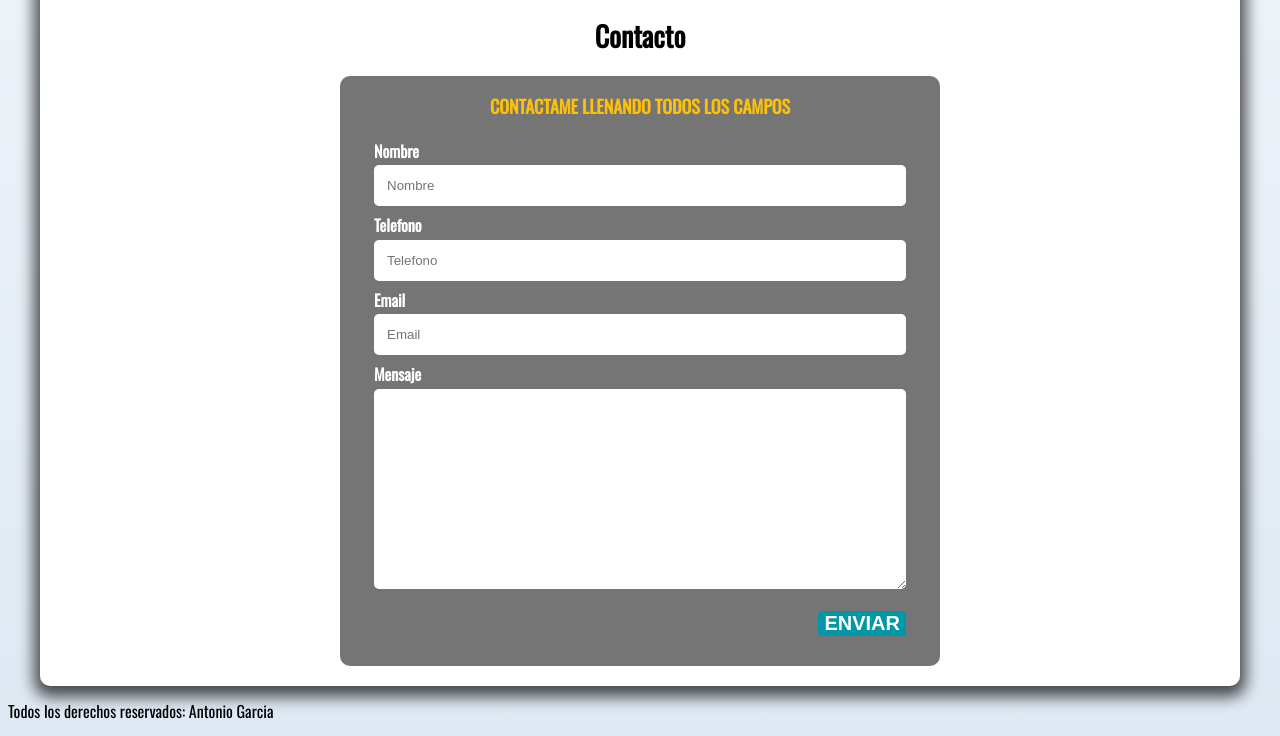
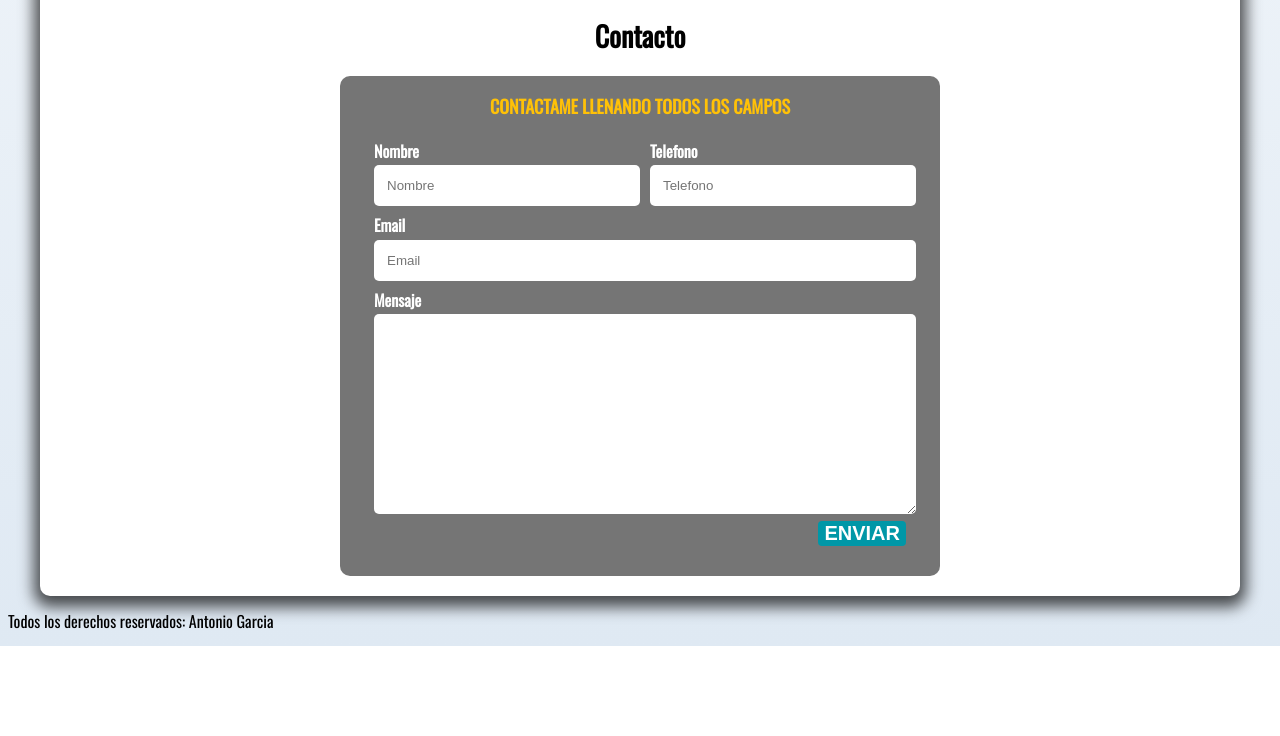
Before and after one commit to GuerreroAntonio/practiceOne, a plain HTML site: page index.html in a window 1280 px wide. Shown: the part 1017-1753 px from the top of the page. After the commit the page ends 1663 px from the top, so only its background shows below. Drawn offline with nearby package versions, Linux system fonts and the light colour scheme.

Commit message:
finished project

```diff
--- a/css/style.css
+++ b/css/style.css
@@ -10,6 +10,7 @@
 html {
   font-size: 62.5%;
   box-sizing: border-box;
+  scroll-snap-type: y mandatory;
 }
 
 *, *:before, *:after {
@@ -92,6 +93,7 @@ display: flex;
     width: auto;
   }
 }
+
 .boton:hover {
   cursor: pointer;
 }
@@ -161,12 +163,20 @@ display: flex;
   border-radius: 1rem;
 }
 
-.contenidoHero h1, .contenidoHero p {
+.contenidoHero h1,
+.contenidoHero p {
   color: var(--blanco);
 }
 
-
+/* scroll snap */
  /* servicios */
+ .servicios,
+ .navegacionPrincipal,
+ .formulario
+  {
+  scroll-snap-align: center;
+  scroll-snap-stop: always;
+ }
 
  @media (min-width: 768px) {
    .servicios {
@@ -221,21 +231,23 @@ color: var(--secundario);
 }
 @media (min-width:768px) {
 
-  .contenedor-campos{
+  .contenedor-Campos{
     display: grid;
     grid-template-columns: 50% 50%;
+    grid-template-rows: auto auto 22rem;
     column-gap: 1rem;
   }
 
 }
-
-
-
-
 .campo {
   margin-bottom: 1rem;
 }
 
+.campo:nth-child(3),
+.campo:nth-child(4)
+ {
+grid-column: 1/3;
+}
 
 .campo label {
 color: var(--blanco);
@@ -253,5 +265,7 @@ width: 100%;
 border: none;
 padding: 1.3rem;
 border-radius: .5rem;
-
 }
+.footer {
+  text-align: center;
+}
```
